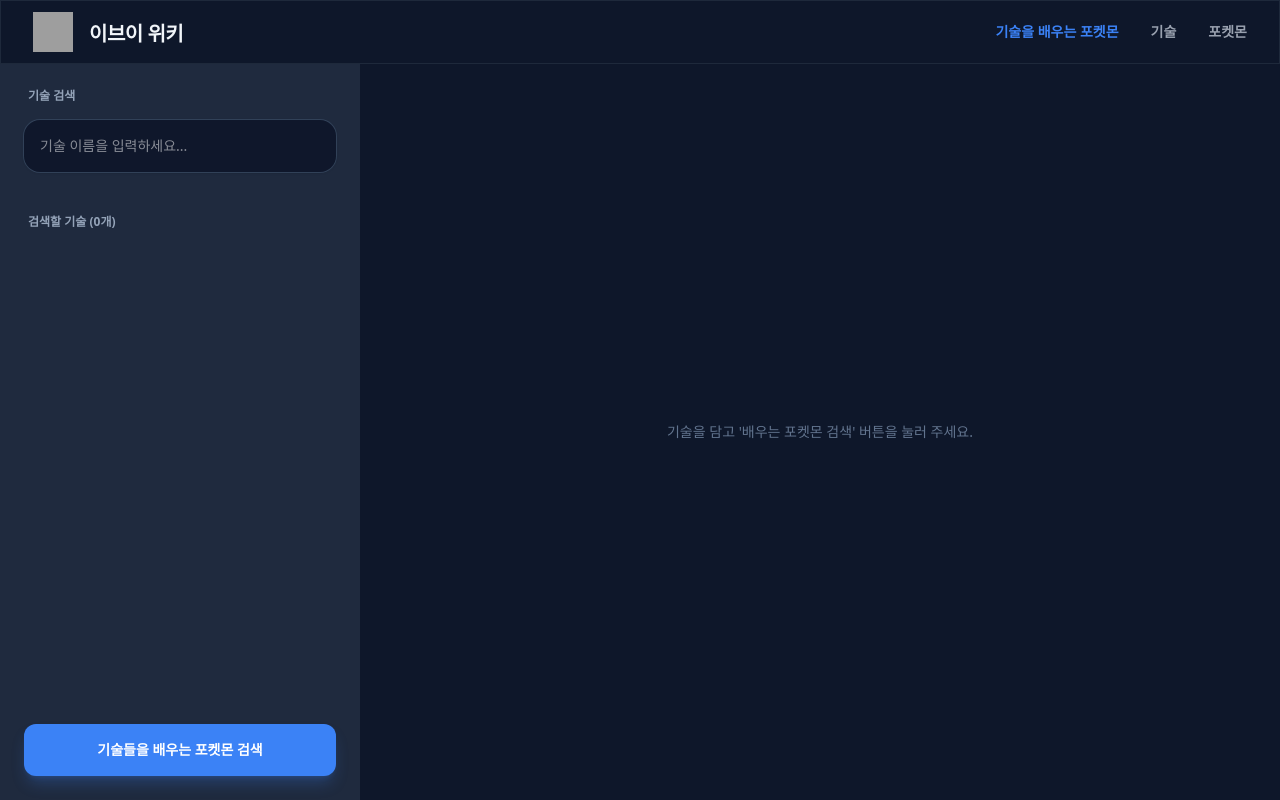
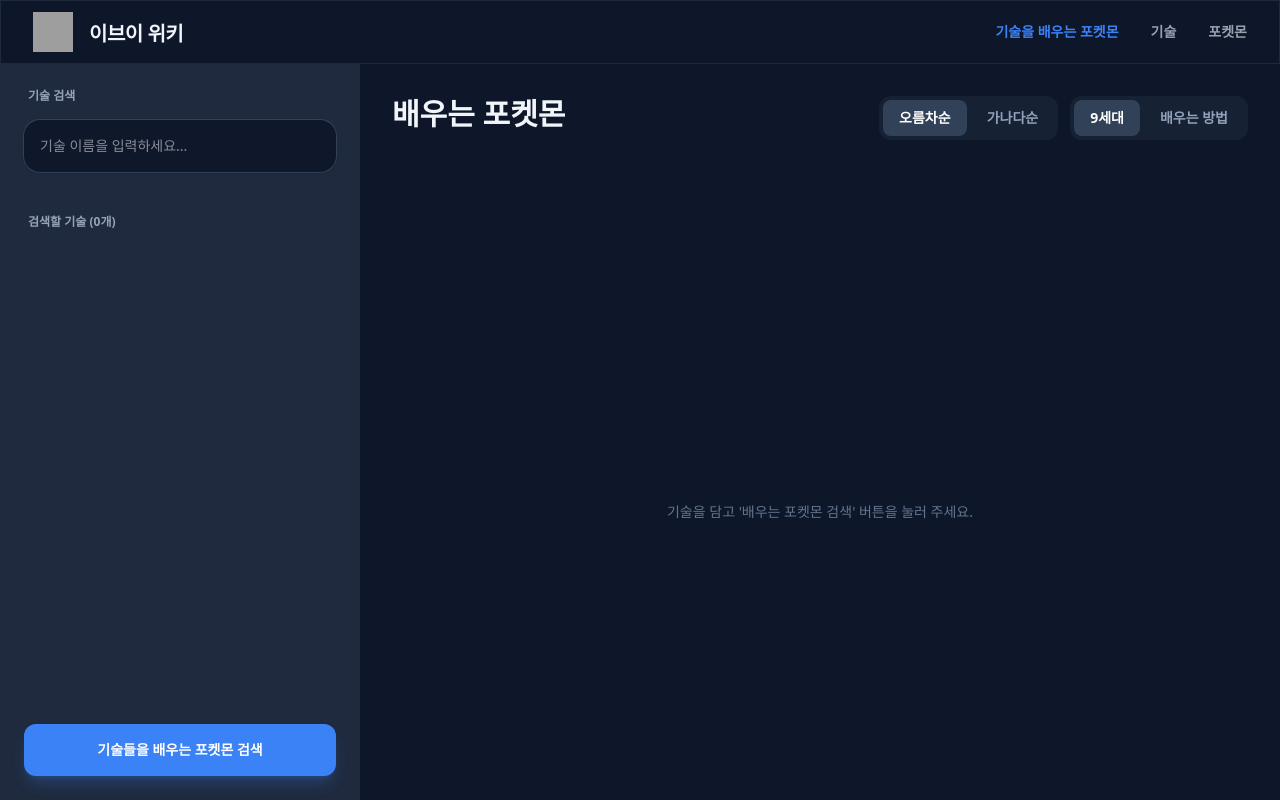
Before and after one commit to sobbingtofu/eevee-wiki, a Next.js app: page /search-learning-pokemons in a window 1280 px wide. Built offline with nearby package versions, Linux system fonts and the light colour scheme; grey boxes are pictures that could not be loaded.

Commit message:
Refactor

```diff
--- a/components/domain/search-learning-pokemons/LearningPokemonsSection/LearningPokemonsSection.tsx
+++ b/components/domain/search-learning-pokemons/LearningPokemonsSection/LearningPokemonsSection.tsx
@@ -74,41 +74,13 @@ function LearningPokemonsSection() {
     return arr;
   }, [data, sortOrder]);
 
-  // ── 상태별 렌더링 ────────────────────────────────────────────
-  // 검색 진행 중
-  if (status === "pending") {
-    return (
-      <div className="flex-1 h-full flex items-center justify-center">
-        <Loader />
-      </div>
-    );
-  }
-
-  // 검색 실패
-  if (status === "error") {
-    return (
-      <div className="flex-1 h-full flex items-center justify-center">
-        <p className="text-sm text-red-400">검색 중 오류가 발생했습니다. 잠시 후 다시 시도해 주세요.</p>
-      </div>
-    );
-  }
-
-  // 아직 검색 전 (뮤테이션 없음 / idle)
-  if (!data) {
-    return (
-      <div className="flex-1 h-full flex items-center justify-center">
-        <p className="text-sm text-slate-500">기술을 담고 &apos;배우는 포켓몬 검색&apos; 버튼을 눌러 주세요.</p>
-      </div>
-    );
-  }
-
   return (
     <div className="flex-1 h-full overflow-y-auto p-8">
       {/* 헤더 */}
       <div className="flex items-start justify-between mb-8">
         <div>
           <h2 className="text-3xl font-extrabold text-slate-100">
-            배우는 포켓몬 <span className="text-primary1">{data.length}</span>
+            배우는 포켓몬 <span className="text-primary1">{data?.length || ""}</span>
           </h2>
           <div className="flex flex-wrap gap-2 mt-3">
             {moveIds.map((moveId) => (
@@ -137,8 +109,29 @@ function LearningPokemonsSection() {
         </div>
       </div>
 
+      {/* 검색 진행 중 */}
+      {status === "pending" && (
+        <div className="flex-1 h-full flex items-center justify-center">
+          <Loader />
+        </div>
+      )}
+
+      {/* 검색 실패 */}
+      {status === "error" && (
+        <div className="flex-1 h-full flex items-center justify-center">
+          <p className="text-sm text-red-400">검색 중 오류가 발생했습니다. 잠시 후 다시 시도해 주세요.</p>
+        </div>
+      )}
+
+      {/* 검색 실행 전 */}
+      {status !== "pending" && status !== "error" && !data && (
+        <div className="flex-1 h-full flex items-center justify-center">
+          <p className="text-sm text-slate-500">기술을 담고 &apos;배우는 포켓몬 검색&apos; 버튼을 눌러 주세요.</p>
+        </div>
+      )}
+
       {/* 결과 그리드 / 빈 결과 */}
-      {sortedPokemons.length === 0 ? (
+      {data && sortedPokemons.length === 0 ? (
         <div className="w-full py-20 flex items-center justify-center">
           <p className="text-sm text-slate-500">조건을 모두 만족하는 포켓몬이 없습니다.</p>
         </div>
```
